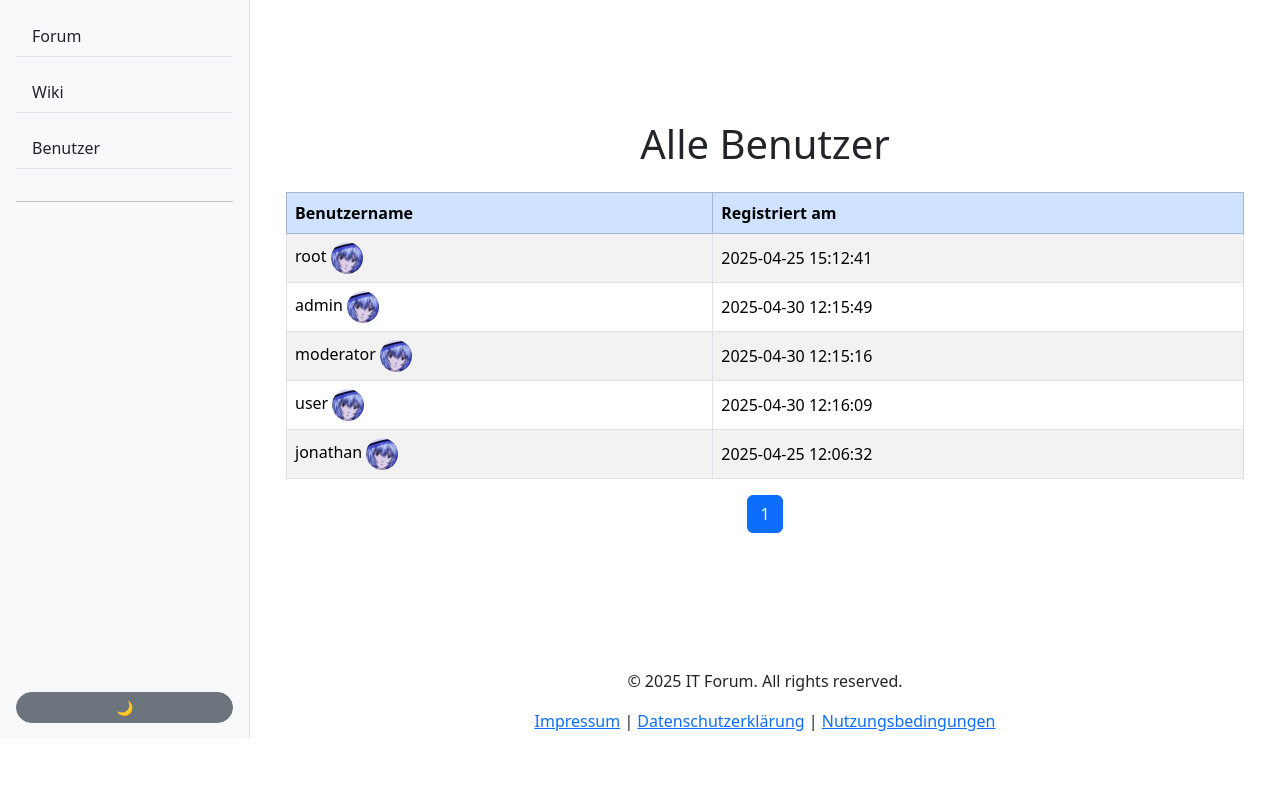
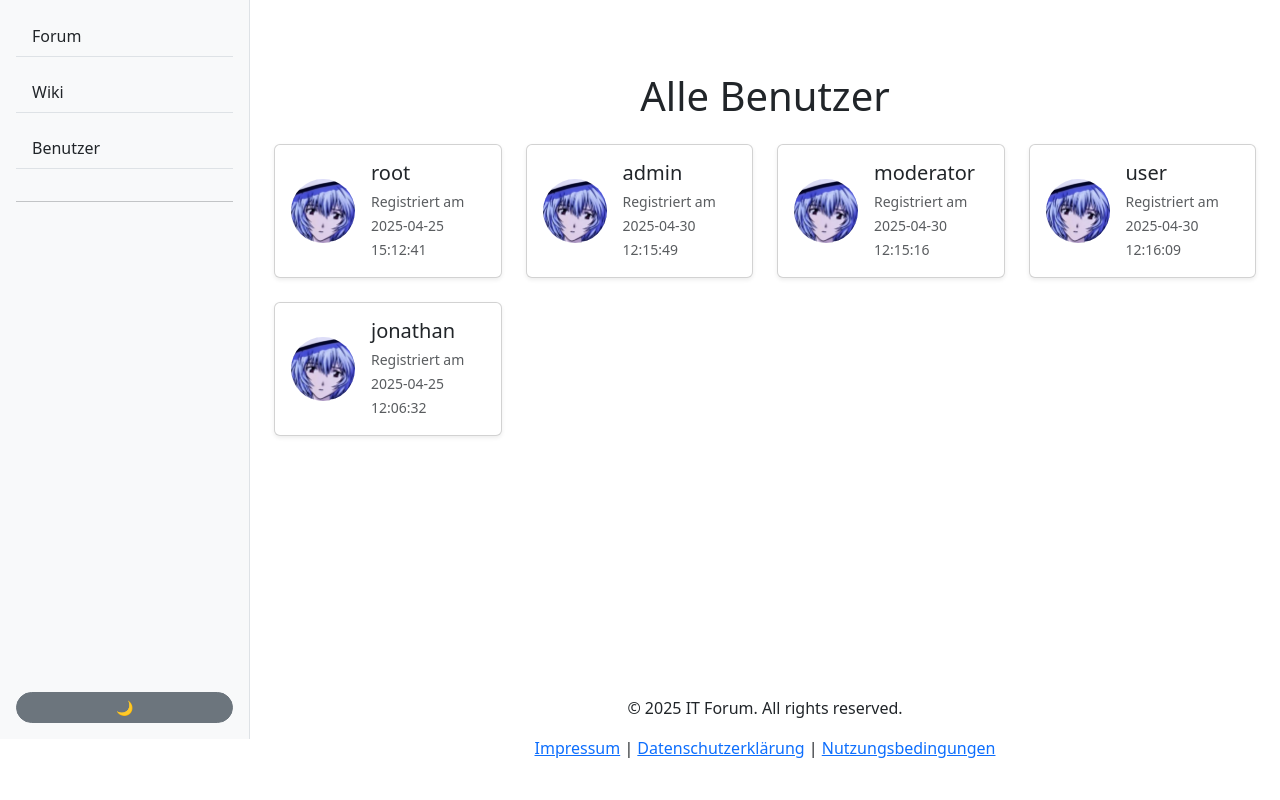
Before and after one commit to Bluegamerdog/it-azubi-wiki, a PHP site: page /profiles.php in a window 1280 px wide. Shown: the part 61-861 px from the top of the page. Run offline with PHP 8.4, Linux system fonts and the light colour scheme; data comes from the database, SQL or seed files in the repository.

Commit message:
(#42) reworked layout

```diff
--- a/profile.php
+++ b/profile.php
@@ -42,10 +42,11 @@ include __DIR__ . '/includes/header.php';
                         </div>
                     <?php endif; ?>
 
-                    <hr class="border-body-subtle my-4">
+
 
                     <!-- Nur eigener Account -->
                     <?php if ($profile_user_id == $logged_in_user_id): ?>
+                        <hr class="border-body-subtle my-4">
                         <!-- Username ändern -->
                         <form action="actions/actions_user_edit.php" method="POST" class="mb-3">
                             <div class="form-floating mb-2">
@@ -79,10 +80,11 @@ include __DIR__ . '/includes/header.php';
                         </form>
                     <?php endif; ?>
 
-                    <hr class="border-body-subtle my-4">
+
 
                     <!-- Admin-Löschaktion -->
                     <?php if ($_SESSION['role'] === 'admin' || $_SESSION['user_id'] === $user['id']): ?>
+                        <hr class="border-body-subtle my-4">
                         <form method="post" action="actions/actions_admin.php" class="mt-3">
                             <input type="hidden" name="user_id" value="<?= $user['id'] ?>">
                             <button type="submit" name="action" value="delete_user" class="btn btn-danger w-100"
--- a/profiles.php
+++ b/profiles.php
@@ -1,75 +1,77 @@
-
 <?php
-session_start();
-require_once "functions/database.php";
-require_once "functions/utils.php";
-include 'includes/header.php';
+require_once __DIR__ . "/functions/database.php";
+require_once __DIR__ . "/functions/utils.php";
+start_session();
 
 $users = fetch_all_users($pdo);
+include __DIR__ . '/includes/header.php';
 ?>
-<style>
-    .table-hover tbody tr:hover {
-        background-color: #f8f9fa; /* leichtes Grau */
-        cursor: pointer;
-    }
-</style>
+
 <style>
     .profile-img {
-        transition: transform 0.15s ease-in-out;
+        width: 64px;
+        height: 64px;
+        object-fit: cover;
+        border-radius: 50%;
+        transition: transform 0.2s ease-in-out;
     }
 
     .profile-img:hover {
-        transform: scale(4); /* Vergrößert das Bild */
+        transform: scale(1.3);
         z-index: 10;
         position: relative;
     }
+
+    .user-card {
+        transition: box-shadow 0.2s;
+    }
+
+    .user-card:hover {
+        box-shadow: 0 4px 12px rgba(0, 0, 0, 0.1);
+    }
 </style>
 
+<div class="container py-5">
+    <h1 class="text-center mb-4">Alle Benutzer</h1>
 
-<div class="container py-5">
     <?php
-$usersPerPage = 10;
+    $usersPerPage = 16;
     $totalUsers = count($users);
     $totalPages = ceil($totalUsers / $usersPerPage);
     $currentPage = isset($_GET['page']) ? (int)$_GET['page'] : 1;
     $startIndex = ($currentPage - 1) * $usersPerPage;
     $paginatedUsers = array_slice($users, $startIndex, $usersPerPage);
     ?>
-<div class="container py-5">
-    <h1 class="text-center mb-4">Alle Benutzer</h1>
-    <form class="mb-4" action="user_list.php" method="get">
-</form>
+
     <?php if (!empty($paginatedUsers)): ?>
-        <div class="table-responsive">
-            <table class="table table-striped table-hover table-bordered align-middle">
-                <thead class="table-primary">
-                    <tr>
-                        <th>Benutzername</th>
-                        <th>Registriert am</th>
-                    </tr>
-                </thead>
-                <tbody>
+        <div class="row g-4">
             <?php foreach ($paginatedUsers as $user): ?>
-                        <tr>
-<td>
-<?= htmlspecialchars($user['username']) ?>
-    <a href="profile.php?id=<?= $user['id'] ?>" class="avatar-wrapper">
+                <div class="col-12 col-sm-6 col-md-4 col-lg-3">
+                    <div class="card user-card h-100 shadow-sm">
+                        <div class="card-body d-flex align-items-center">
+                            <a href="profile.php?id=<?= $user['id'] ?>">
                                 <img src="<?= $user['profile_image_path'] ?? 'uploads/user_avatars/default.png'; ?>"
                                     alt="Profilbild"
-             class="rounded-circle profile-img"
-             style="width: 32px; height: 32px; object-fit: cover;"
+                                    class="me-3 profile-img"
                                     title="Profil von <?= htmlspecialchars($user['username']); ?>">
                             </a>
-    </td>
-    <td><?= htmlspecialchars($user['created_at']) ?></td>
-                        </tr>
+                            <div>
+                                <h5 class="mb-1">
+                                    <a href="profile.php?id=<?= $user['id'] ?>" class="text-decoration-none text-dark">
+                                        <?= htmlspecialchars($user['username']) ?>
+                                    </a>
+                                </h5>
+                                <small class="text-muted">Registriert am <?= htmlspecialchars($user['created_at']) ?></small>
+                            </div>
+                        </div>
+                    </div>
+                </div>
             <?php endforeach; ?>
-                </tbody>
-            </table>
         </div>
 
-        <!-- Paginierung -->
-        <nav aria-label="Seitenavigation">
+        <!-- Pagination -->
+        <?php if ($totalUsers > $usersPerPage): ?>
+            <nav aria-label="Seitennavigation" class="mt-4">
                 <ul class="pagination justify-content-center">
                     <?php for ($i = 1; $i <= $totalPages; $i++): ?>
                         <li class="page-item <?= ($i === $currentPage) ? 'active' : ''; ?>">
@@ -78,6 +80,7 @@ $paginatedUsers = array_slice($users, $startIndex, $usersPerPage);
                     <?php endfor; ?>
                 </ul>
             </nav>
+        <?php endif ?>
     <?php else: ?>
         <div class="alert alert-info text-center">
             Keine Benutzer gefunden.
@@ -85,4 +88,4 @@ $paginatedUsers = array_slice($users, $startIndex, $usersPerPage);
     <?php endif; ?>
 </div>
 
-<?php include 'includes/footer.php'; ?>
+<?php include __DIR__ . '/includes/footer.php'; ?>
```
Lines whose indentation alone changed are shown as unchanged.
